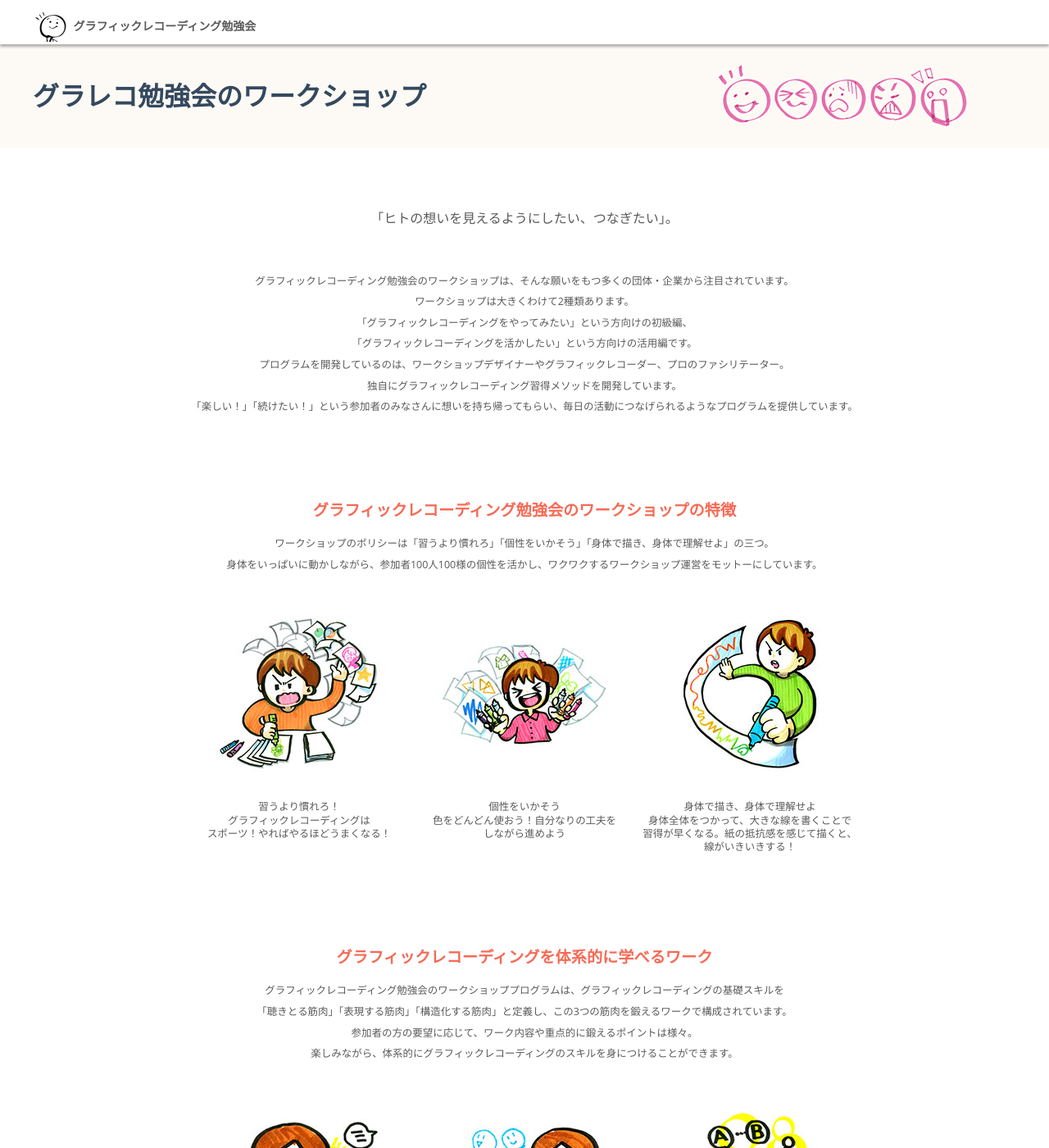
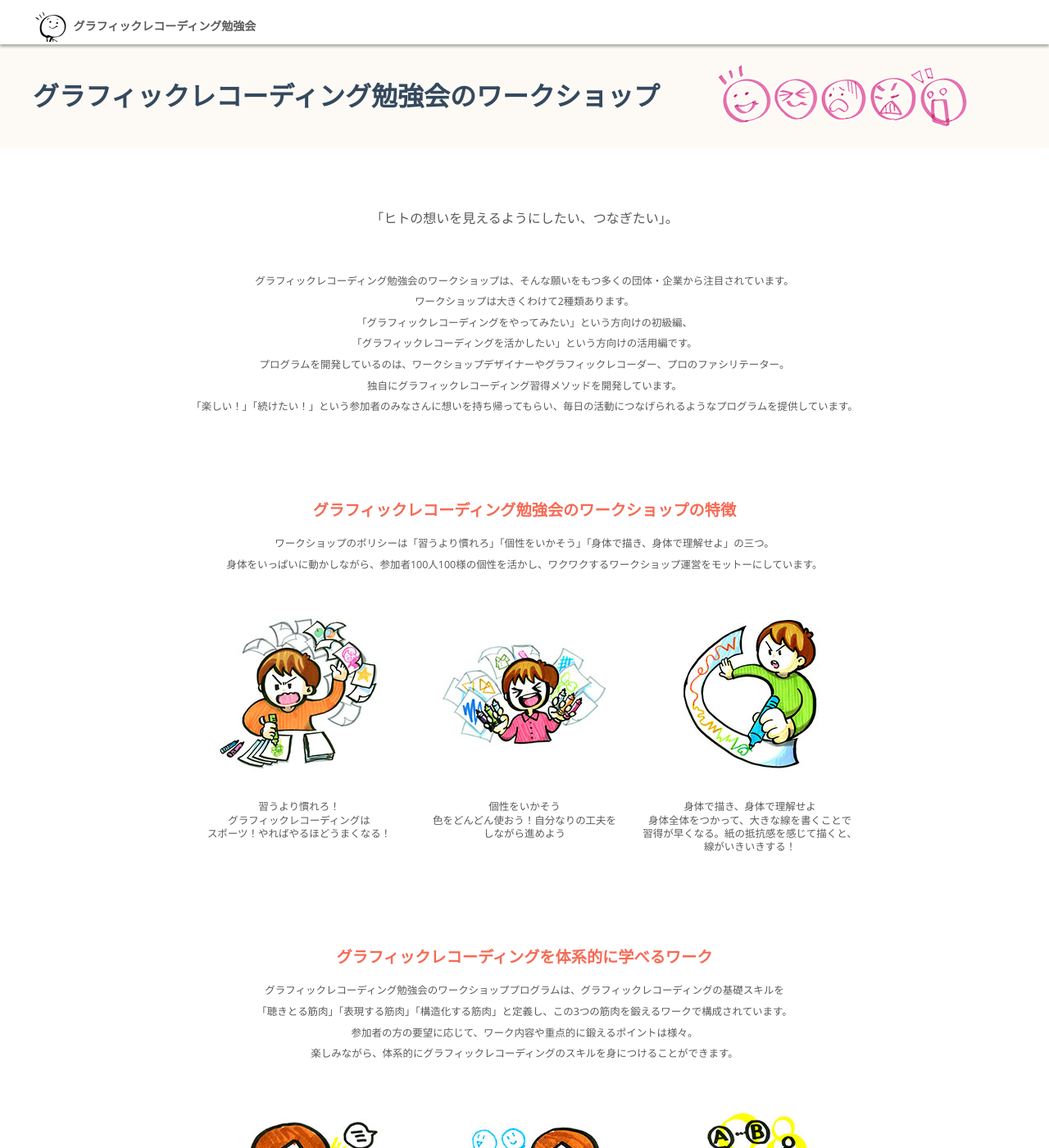
Before and after one commit to beijaflor/graben-site, a Jekyll site: the page built from workshop.html, in a window 1280 px wide and 1400 px high. Shown: the whole window at 82% size. Built offline with Jekyll 4.4.1, drawn with Linux system fonts in a browser that asks for light colours.

Commit message:
apply feedback to workshop page

```diff
--- a/_config.yml
+++ b/_config.yml
@@ -1,7 +1,7 @@
 title: グラフィックレコーディング勉強会
 email: info@graben.jp
 description: >
-  グラレコ勉強会のホームページです。
+  グラフィックレコーディング勉強会のホームページです。
 baseurl: ""
 url: "http://grareco.jp" # the base hostname & protocol for your site
 official_facebook_url: hoge
--- a/_sass/_05.compornents.scss
+++ b/_sass/_05.compornents.scss
@@ -792,9 +792,9 @@
   > .workshop-type {
     padding: 20px 0;
 
-    &:hover {
-      background: $color-bg;
-    }
+    // &:hover {
+    //   background: $color-bg;
+    // }
 
     > .inwrap {
 
--- a/workshop.html
+++ b/workshop.html
@@ -1,5 +1,5 @@
 ---
-title: グラレコ勉強会のワークショップ
+title: グラフィックレコーディング勉強会のワークショップ
 layout: page
 ---
 
@@ -57,13 +57,13 @@
       <img src="img/workshop-type1.jpg" alt="" class="image">
       <h3 class="title">A:　[初心者向け]　グラレコをやってみよう！ワークショップ　(4時間)</h3>
       <p class="description">グラフィックレコーディングに興味がある、はじめてやってみたい！という方むけのプログラムです。絵を描くのが苦手な方でも大丈夫。ペンの持ち方等、基本から体系的に学べます。グラフィックレコーディングの最初の一歩、仲間と楽しくふみだしましょう！</p>
-      <p class="pdf"><a href="/pdf/グラレコ勉強会のWSとは【基礎編】160206.pdf" class="pure-button">基礎編PDF</a></p>
+      <p class="pdf"><a href="/pdf/グラレコ勉強会のWSとは【基礎編】160506.pdf" class="pure-button">基礎編PDF</a></p>
     </span></li>
     <li class="workshop-type"><span class="inwrap">
       <img src="img/workshop-type2.jpg" alt="" class="image">
       <h3 class="title">B:　[実践者向け]　グラレコを活用しよう！ワークショップ　(5時間)</h3>
       <p class="description">「グラフィックレコーディングというツールをどう活用すると、対話促進、課題解決、場へのエンパワーメントにつなげることができるか？」に興味がある方向けのプログラムです。活用のシーン、目的、その場に必要なグラフィックを描くノウハウを、ファシリテーターと参加者が手を動かしながら考えます。</p>
-      <p class="pdf"><a href="/pdf/グラレコ勉強会のWSとは【活用編】160206.pdf" class="pure-button">活用編PDF</a></p>
+      <p class="pdf"><a href="/pdf/グラレコ勉強会のWSとは【活用編】160506.pdf" class="pure-button">活用編PDF</a></p>
     </span></li>
     <li class="workshop-type"><span class="inwrap">
       <img src="img/workshop-type3.jpg" alt="" class="image">
```
Also changed, not shown: 2 other files.
